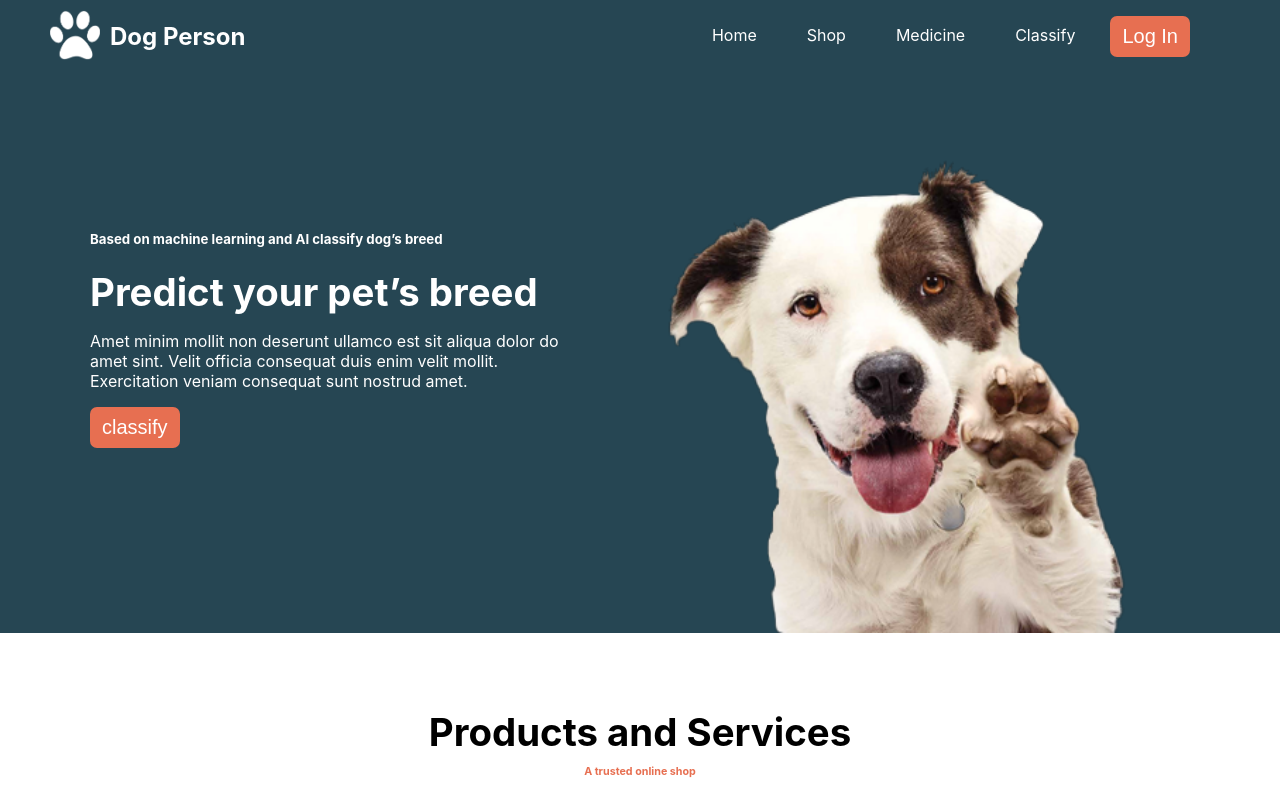
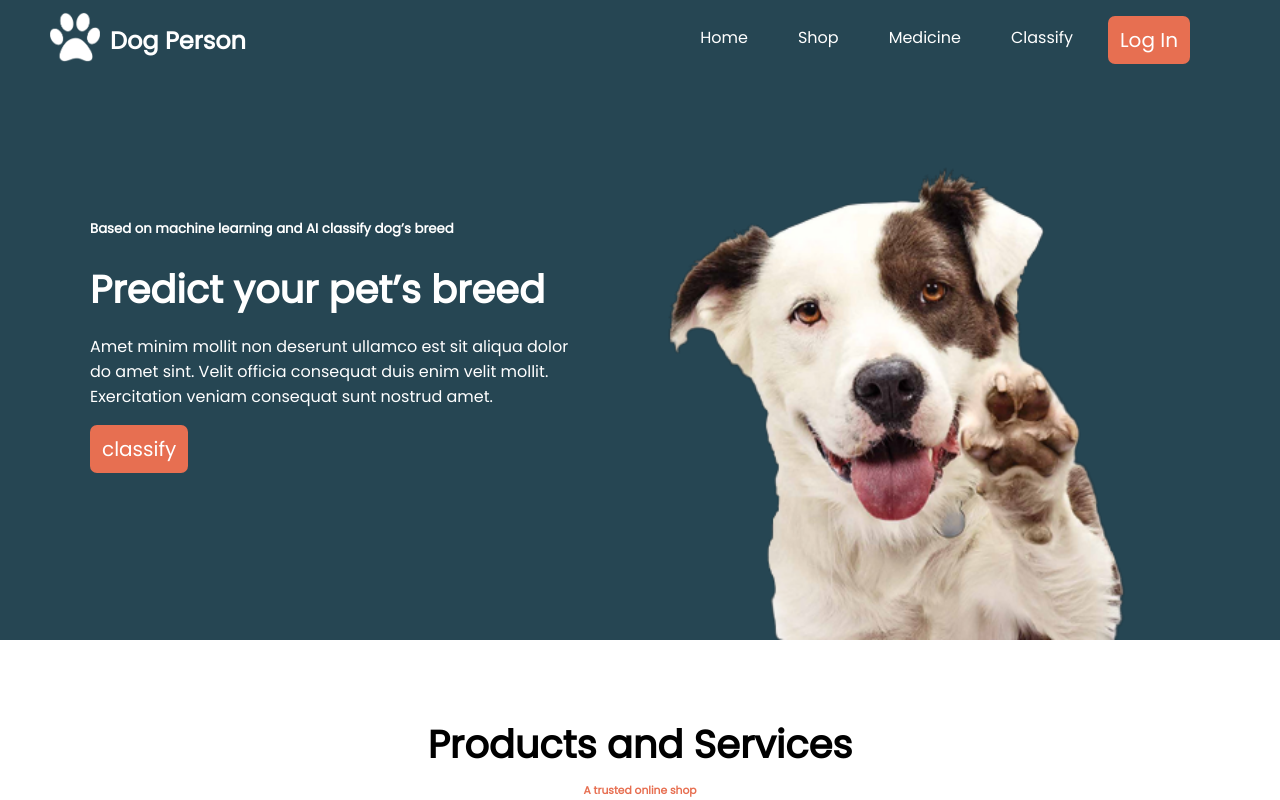
Before and after one commit to farjana579/Dog-Person, a Next.js app: page / in a window 1280 px wide. Shown: the top 800 px of the page. Built offline with nearby package versions, Linux system fonts and the light colour scheme.

Commit message:
font changed to poppins

```diff
--- a/styles/globals.css
+++ b/styles/globals.css
@@ -1,3 +1,5 @@
+@import url('https://fonts.googleapis.com/css2?family=Poppins&display=swap');
+
 html,
 body {
   padding: 0;
@@ -13,12 +15,14 @@
 
 * {
   box-sizing: border-box;
+  font-family: 'Poppins', sans-serif;
 }
 
 @media (prefers-color-scheme: dark) {
   html {
     color-scheme: dark;
   }
+
   body {
     color: white;
     background: black;
```
